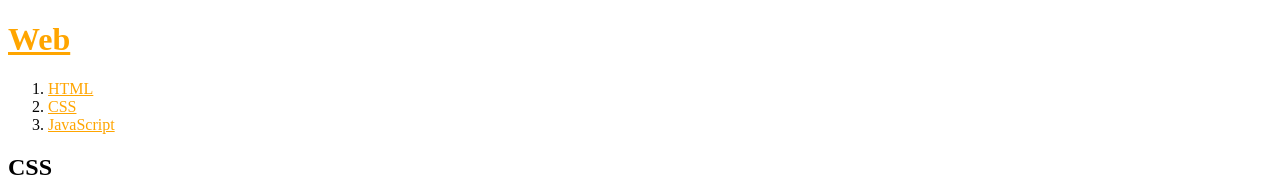
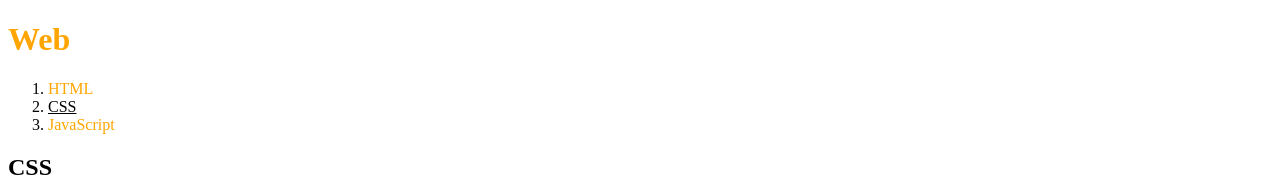
Before and after one commit to thkim7527/LearnNodeJS, a plain HTML site: page css.html in a window 1280 px wide. Shown: the top 183 px of the page. Drawn offline with Linux system fonts and the light colour scheme.

Commit message:
Add colors in texts by CSS(선택자)

```diff
--- a/css.html
+++ b/css.html
@@ -6,7 +6,8 @@
     <title>Web</title>
     <style>
       a {
-        color:orange;
+        color: orange;
+        text-decoration: none;
       }
     </style>
   </head>
@@ -16,7 +17,7 @@
 
     <ol>
       <li><a href="html.html">HTML</a></li>
-      <li><a href="css.html">CSS</a></li>
+      <li><a href="css.html" style="color: black; text-decoration: underline">CSS</a></li>
       <li><a href="javascript.html">JavaScript</a></li>
     </ol>
 
```
